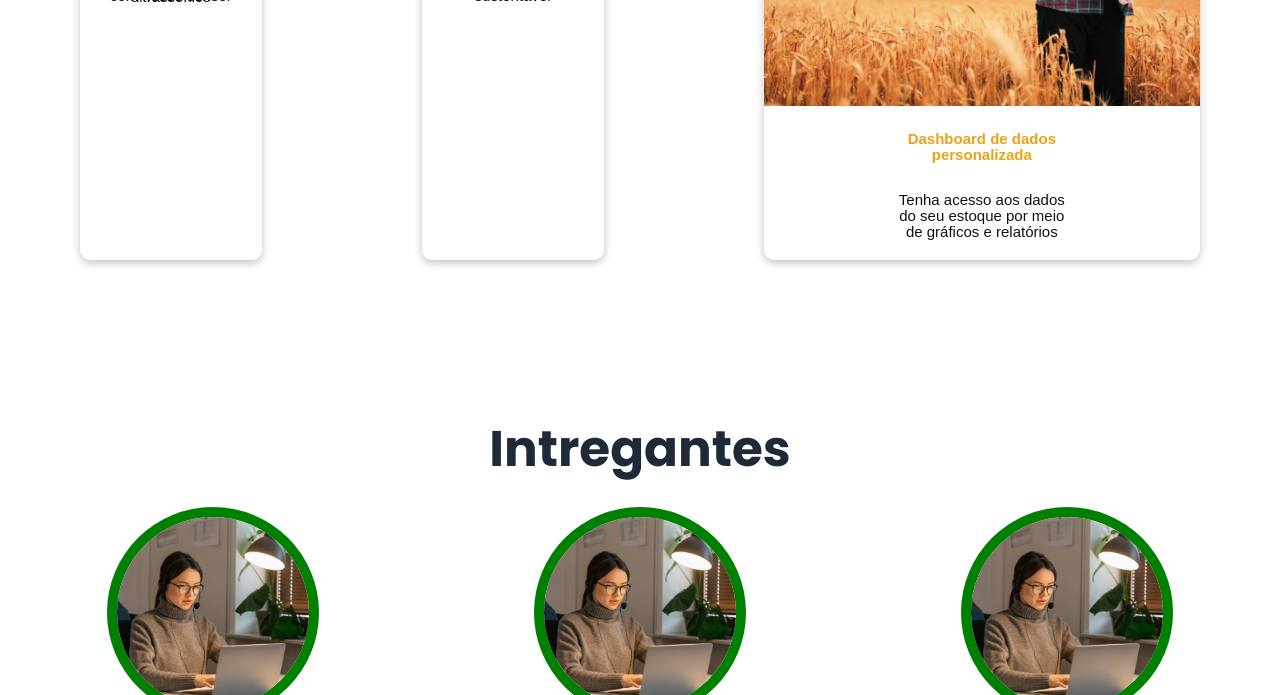
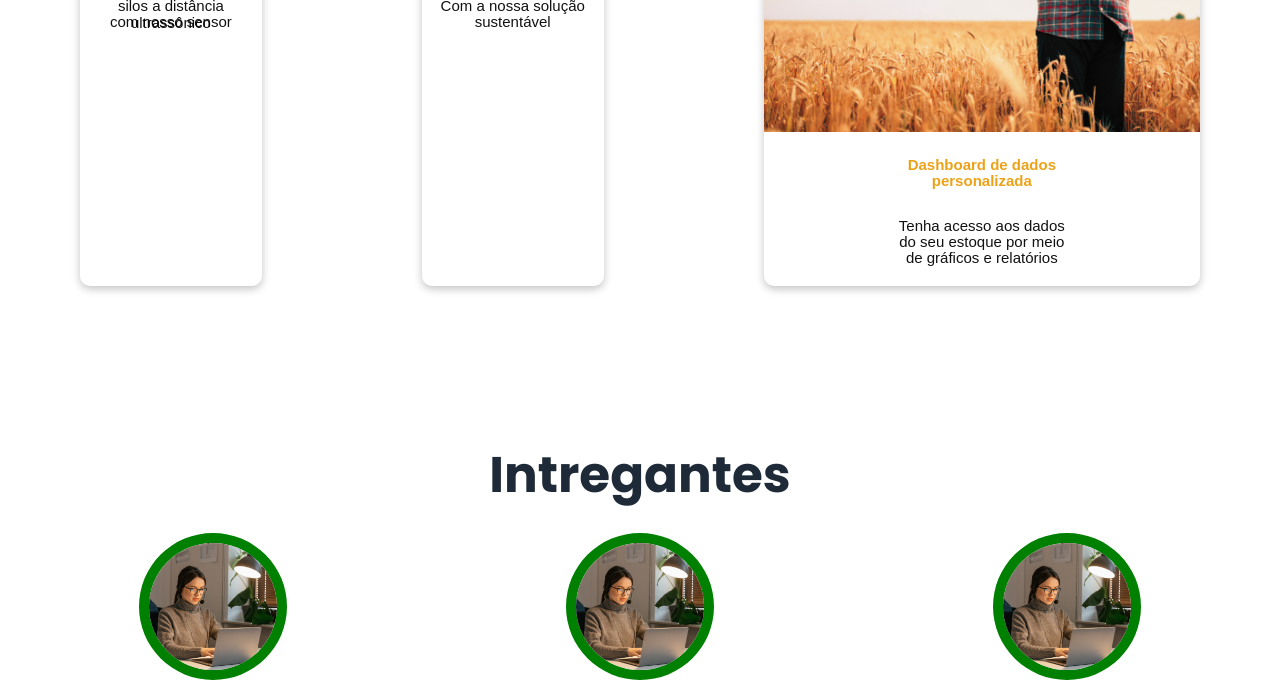
Before and after one commit to Soy-Track/Site-Institucional, a plain HTML site: page index.html in a window 1280 px wide. Shown: the part 2035-2730 px from the top of the page. Drawn offline with Linux system fonts and the light colour scheme; a web font is replaced by a local one.

Commit message:
Alterações realizadas no tamanho das imagens dos integrantes e do titulo dos integrantes

```diff
--- a/css/index.css
+++ b/css/index.css
@@ -260,8 +260,8 @@ section#inicio {
 .imagem-integrante {
     display: flex;
     align-items: center;
-    height: 30%;
-    width: 30%;
+    height: 20%;
+    width: 20%;
     flex-direction: column;
 }
 
@@ -312,6 +312,7 @@ section#inicio {
     color: #1e2a38;
     display: flex;
     justify-content: center;
+    padding-top: 2%;
 
 }
 
```
